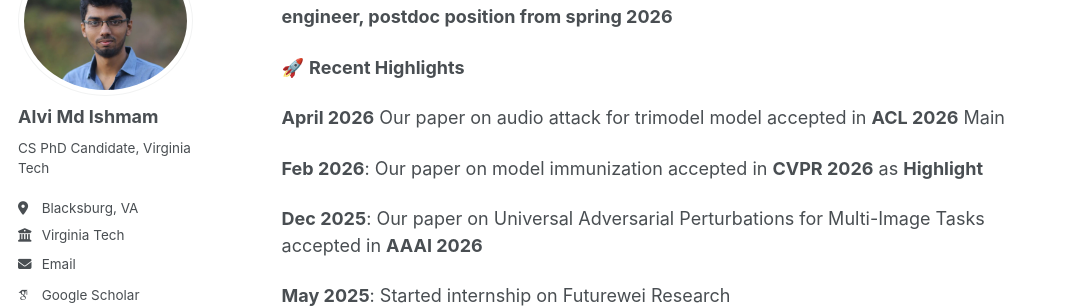
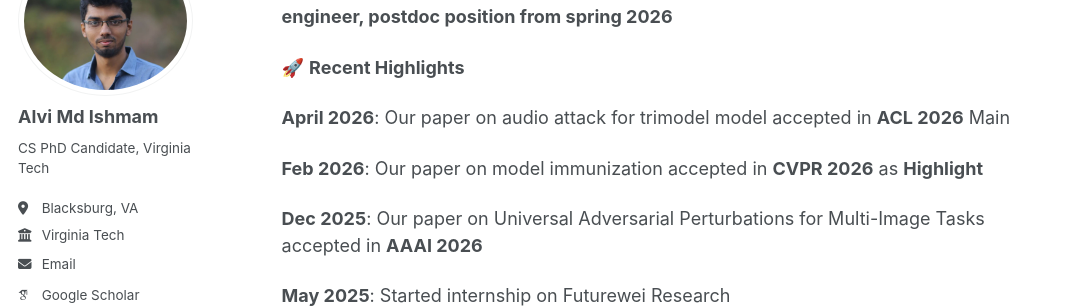
Before and after one commit to IshmamAlvi/ishmamalvi.github.io, a Jekyll site: the page built from _pages/about.md, in a window 1280 px wide and 900 px high, scrolled down 487 px. Shown: the part 153-461 px from the top of the window, without its empty margins (0-1086 px from the left). Built offline with Jekyll 4.4.1, drawn with Linux system fonts in a browser that asks for light colours; some web fonts are replaced; a script bundle is joined from its source files by our own code; library files that are not in the unit come from our copies.

```diff
--- a/_pages/about.md
+++ b/_pages/about.md
@@ -17,7 +17,7 @@ I interned at GE Healthcare (2024), where I helped build one of the largest medi
 
 🚀 **Recent Highlights**
 
-**April 2026** Our paper on audio attack for trimodel model accepted in **ACL 2026** Main
+**April 2026**: Our paper on audio attack for trimodel model accepted in **ACL 2026** Main
 
 **Feb 2026**: Our paper on model immunization accepted in **CVPR 2026** as **Highlight**
 
```
